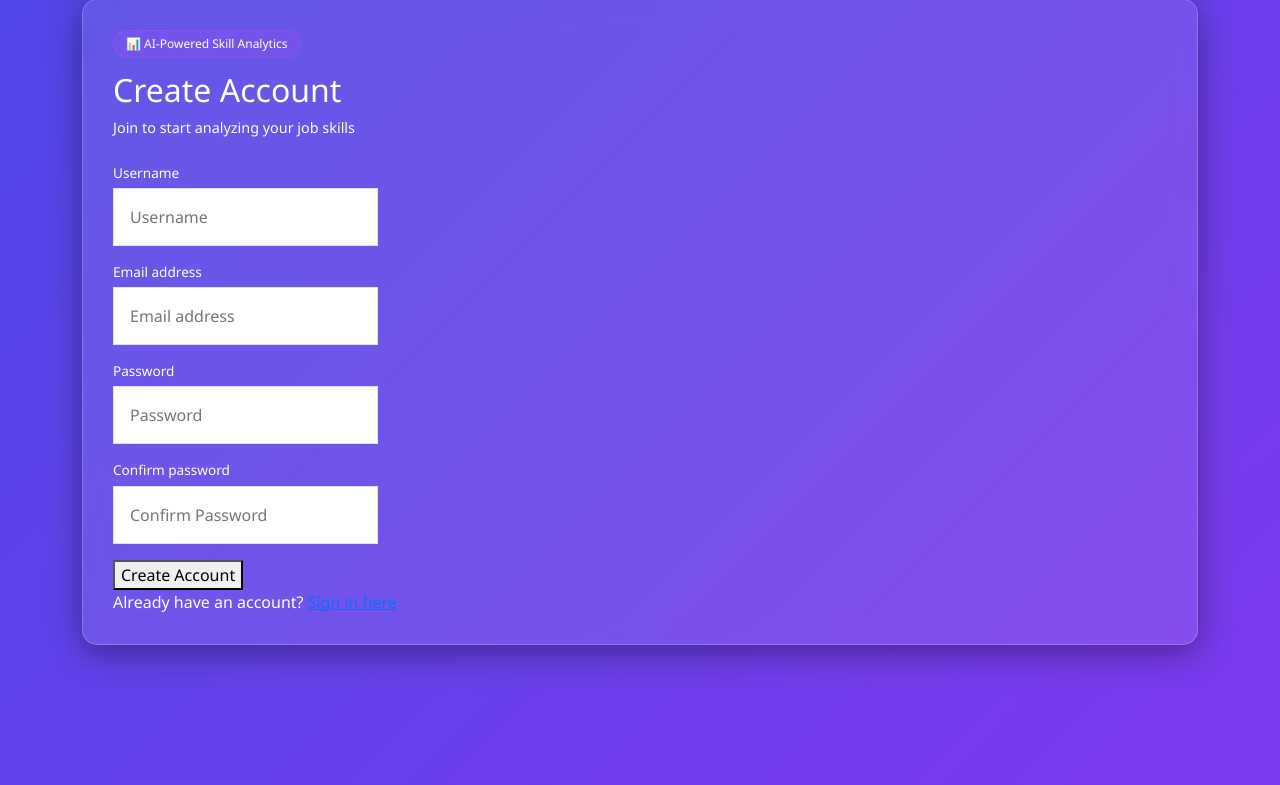
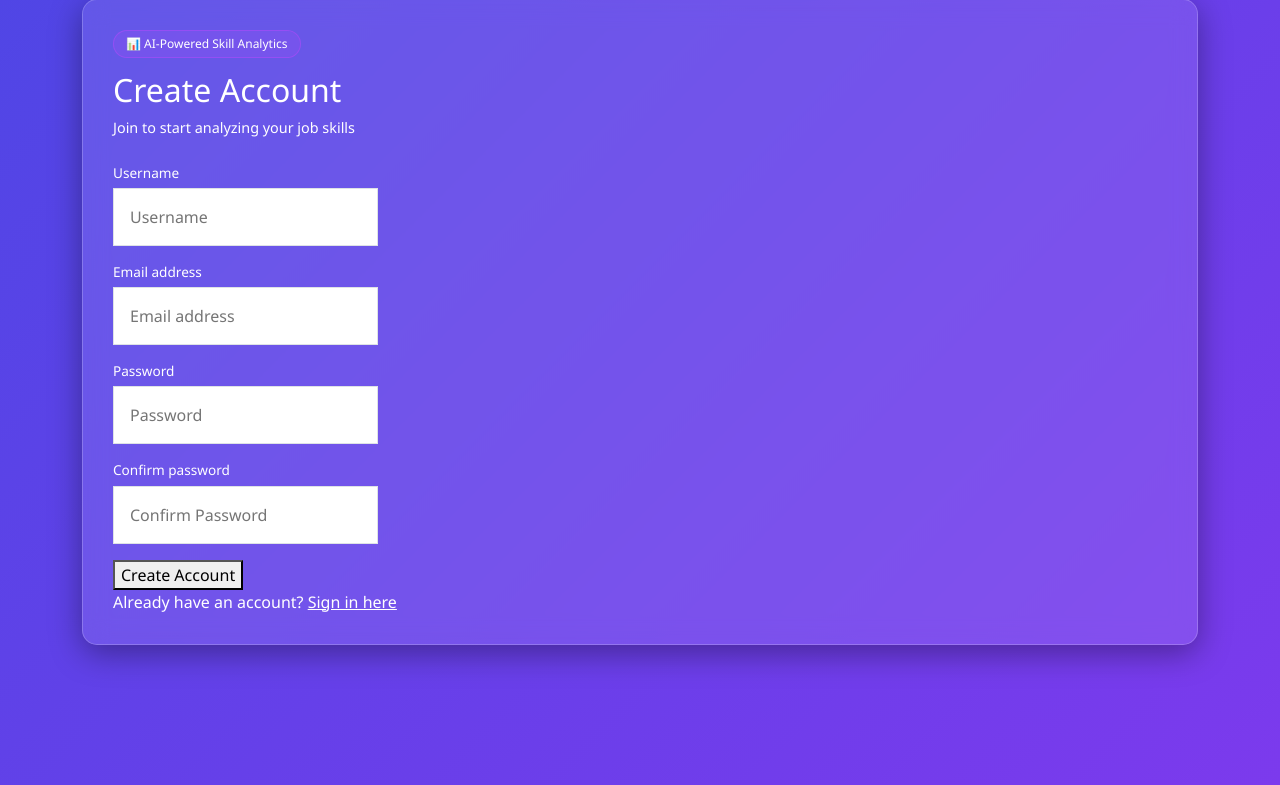
Before and after one commit to Mohd-Ahfaz/JobSkillAnalyzer, a Django app: page /register/ in a window 1280 px wide. Shown: the part 49-834 px from the top of the page. Run offline with Django 5.2, Linux system fonts and the light colour scheme.

Commit message:
Small Changes

```diff
--- a/core/analyzer/templates/analyzer/register.html
+++ b/core/analyzer/templates/analyzer/register.html
@@ -39,7 +39,7 @@
     </form>
 
     <div class="form-footer">
-        Already have an account? <a href="{% url 'login' %}">Sign in here</a>
+        Already have an account? <a href="{% url 'login' %}" style="color: #fff;">Sign in here</a>
     </div>
 </div>
 {% endblock %}
```
